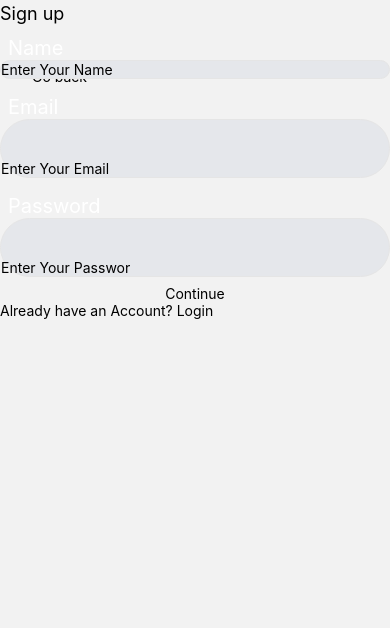
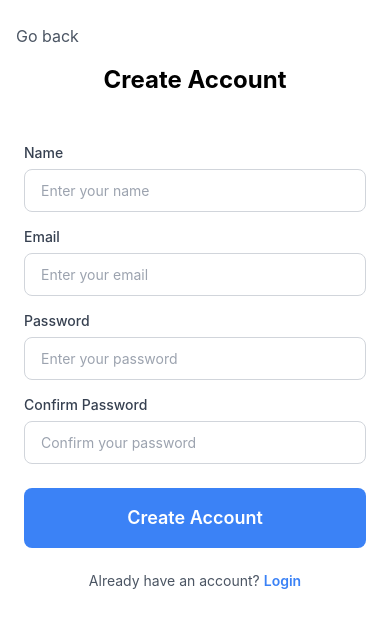
Before and after one commit to KhalidAdan1/SocialMedia, a React Native app: screen /Register in a window 390 px wide. Shown: the top 628 px of the page. Built offline with nearby package versions, Linux system fonts and the light colour scheme.

Commit message:
fixing auth

```diff
--- a/src/ components/InputField.tsx
+++ b/src/ components/InputField.tsx
@@ -10,28 +10,31 @@ declare interface InputFieldProps extends TextInputProps {
     labelStyle?: string;
 }
 
-const InputField = ({ label,
-secureTextEntry = false,
-...props
-}: InputFieldProps ) =>{
-    return (
- <KeyboardAvoidingView behavior={Platform.OS === 'ios' ? "padding" : "height"}>
-    <TouchableWithoutFeedback onPress={Keyboard.dismiss}>
-        <View className="w-full my-2">
-            <Text className="text-[20px] ml-2 text-white">
-        {label}
-            </Text>
-            <View className="flex flex-row justify-start items-center relative bg-gray-200 rounded-full border
-            border-neutral-200 focus:border-primary-500 w-full">
-                <TextInput className="rounded-full p-4 text-blue-700 text-[15px] flex-1 h-14 text-left w-full" secureTextEntry={secureTextEntry}
-                {...props}
-                />
-            </View>
-        </View>
-    </TouchableWithoutFeedback>
- </KeyboardAvoidingView>
-    )
+
+interface InputFieldProps extends TextInputProps {
+  label: string;
+  error?: string;
 }
 
+const InputField: React.FC<InputFieldProps> = ({
+  label,
+  error,
+  className = "",
+  ...props
+}) => {
+  return (
+    <View className={className}>
+      <Text className="text-gray-700 mb-2 font-medium">{label}</Text>
+      <TextInput
+        className={`w-full px-4 py-3 rounded-lg border ${
+          error ? "border-red-500" : "border-gray-300"
+        } bg-white`}
+        placeholderTextColor="#9CA3AF"
+        {...props}
+      />
+      {error && <Text className="text-red-500 text-sm mt-1">{error}</Text>}
+    </View>
+  );
+};
 
 export default InputField;
--- a/src/auth/Register.tsx
+++ b/src/auth/Register.tsx
@@ -1,103 +1,187 @@
-import { useState } from "react";
+import React, { useState } from "react";
+import { Alert, SafeAreaView, Text, TouchableOpacity, View } from "react-native";
+import { NavigationProp } from "@react-navigation/native";
 import InputField from "../ components/InputField";
-import { SafeAreaView, Text, TouchableOpacity, View } from "react-native";
-import { router } from "expo-router";
-import { Icon } from "react-native-vector-icons/Icon";
-import { DefaultTheme, useNavigation } from "@react-navigation/native";
-import { NativeStackNavigationProp } from "@react-navigation/native-stack";
-import { AuthStackParamList } from "../../App";
-type NavigationProp = NativeStackNavigationProp<AuthStackParamList>;
-const Register = () =>{
 
-     const navigation = useNavigation<NavigationProp>();
-    const [form , setForm]= useState({
-            name: '',
-            email: '',
-            password: '',
+export type AuthStackParamList = {
+  Welcome: undefined;
+  Login: undefined;
+  Register: undefined;
+  Home: undefined;
+};
+
+type Props = {
+  navigation: NavigationProp<AuthStackParamList>;
+};
+
+interface RegisterFormData {
+  name: string;
+  email: string;
+  password: string;
+  confirmPassword: string;
 }
-           );
+
+const Register: React.FC<Props> = ({ navigation }) => {
+  const [formData, setFormData] = useState<RegisterFormData>({
+    name: "",
+    email: "",
+    password: "",
+    confirmPassword: "",
+  });
+
+  const [loading, setLoading] = useState(false);
+  const [errors, setErrors] = useState<Partial<RegisterFormData>>({});
+
+  const validateForm = (): boolean => {
+    const newErrors: Partial<RegisterFormData> = {};
+
+    if (!formData.name) {
+      newErrors.name = "Name is required";
+    }
+
+    if (!formData.email) {
+      newErrors.email = "Email is required";
+    } else if (!/\S+@\S+\.\S+/.test(formData.email)) {
+      newErrors.email = "Email is invalid";
+    }
+
+    if (!formData.password) {
+      newErrors.password = "Password is required";
+    } else if (formData.password.length < 6) {
+      newErrors.password = "Password must be at least 6 characters";
+    }
+
+    if (formData.password !== formData.confirmPassword) {
+      newErrors.confirmPassword = "Passwords do not match";
+    }
+
+    setErrors(newErrors);
+    return Object.keys(newErrors).length === 0;
+  };
+
+  const handleRegister = async () => {
+    try {
+      if (!validateForm()) {
+        return;
+      }
+
+      setLoading(true);
+
+
+      const response = await fetch("exp://192.168.1.161:8081", {
+        method: "POST",
+        headers: {
+          "Content-Type": "application/json",
+        },
+        body: JSON.stringify({
+          name: formData.name,
+          email: formData.email,
+          password: formData.password,
+        }),
+      });
+
+      const data = await response.json();
+
+      if (data.success) {
+        Alert.alert("Success", "Registration successful!");
+        navigation.navigate("Login");
+      } else {
+        Alert.alert("Error", data.message || "Registration failed");
+      }
+    } catch (error) {
+      Alert.alert("Error", "Network error. Please try again.");
+      console.error("Registration error:", error);
+    } finally {
+      setLoading(false);
+    }
+  };
 
   return (
+    <SafeAreaView className="flex-1 bg-white">
 
-            <SafeAreaView>
-                <View>
+      <View className="relative w-full py-4">
         <TouchableOpacity
-                            className="absolute top-12 left-3 p-5 rounded-full"
-                            onPress={() => {
-                                navigation.navigate('Welcome');
-                              } }
+          className="absolute left-4 top-6 z-10"
+          onPress={() => navigation.navigate("Welcome")}
         >
-                              <Text>
-                              Go back
+          <Text className="text-gray-600 text-base">Go back</Text>
+        </TouchableOpacity>
+
+        <Text className="text-2xl font-bold text-center mt-12">
+          Create Account
         </Text>
-
-                            </TouchableOpacity>
       </View>
-                <View
-                className="flex justify-center">
-                    <Text className="text-lg">
-                  Sign up
-                    </Text>
-                    <InputField
-                    className="top-5"
-                    label='Name'
-                    placeholder='Enter Your Name'
-                    value={form.name}
-                    labelStyle="flex"
-                    onChangeText={(value)=>{
-                      setForm({...form ,
-                        name: value
-                      })
-                    }}
 
 
+      <View className="px-6 mt-8">
+        <InputField
+          label="Name"
+          placeholder="Enter your name"
+          value={formData.name}
+          onChangeText={(value) => setFormData({ ...formData, name: value })}
+          error={errors.name}
+          className="mb-4"
         />
+
         <InputField
-              className="mt-10"
           label="Email"
-              placeholder="Enter Your Email"
-              value={form.email}
-              onChangeText={(value)=>{
-                setForm({...form , email:value})
-              }}
+          placeholder="Enter your email"
+          value={formData.email}
+          onChangeText={(value) => setFormData({ ...formData, email: value })}
+          error={errors.email}
+          keyboardType="email-address"
+          autoCapitalize="none"
+          className="mb-4"
         />
+
         <InputField
-              className="mt-10"
           label="Password"
-              placeholder="Enter Your Passwor"
-              value={form.password}
-              onChangeText={(value)=>{
-                setForm({...form , password:value})
-              }}
+          placeholder="Enter your password"
+          value={formData.password}
+          onChangeText={(value) => setFormData({ ...formData, password: value })}
+          error={errors.password}
+          secureTextEntry
+          className="mb-4"
         />
-                </View>
-                <View className="flex items-center justify-center">
+
+        <InputField
+          label="Confirm Password"
+          placeholder="Confirm your password"
+          value={formData.confirmPassword}
+          onChangeText={(value) =>
+            setFormData({ ...formData, confirmPassword: value })
+          }
+          error={errors.confirmPassword}
+          secureTextEntry
+          className="mb-6"
+        />
+
+
         <TouchableOpacity
-                        className="text-gray-700 text-center font-sans text-sm"
-                        onPress={()=>{
-                            navigation.navigate('Home')
-                        }}
+          className={`w-full py-4 rounded-lg bg-blue-500 ${
+            loading ? "opacity-70" : ""
+          }`}
+          onPress={handleRegister}
+          disabled={loading}
         >
-                          <Text>
-                            Continue
+          <Text className="text-white text-center font-semibold text-lg">
+            {loading ? "Creating Account..." : "Create Account"}
           </Text>
+        </TouchableOpacity>
 
-                        </TouchableOpacity>
-                    </View>
-                <View>
+
         <TouchableOpacity
-                    className="text-gray-700 text-center font-sans text-sm"
-                    onPress={()=>{
-                        navigation.navigate('Login')
-                    }}>
-                      <Text>
-                      Already have an Account? Login
+          className="mt-6"
+          onPress={() => navigation.navigate("Login")}
+        >
+          <Text className="text-gray-600 text-center">
+            Already have an account?{" "}
+            <Text className="text-blue-500 font-semibold">Login</Text>
           </Text>
-
         </TouchableOpacity>
       </View>
     </SafeAreaView>
+  );
+};
 
-           )
-}
 export default Register;
```
Lines whose indentation alone changed are shown as unchanged.
